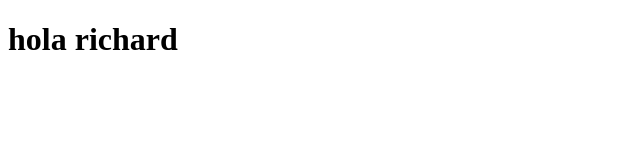
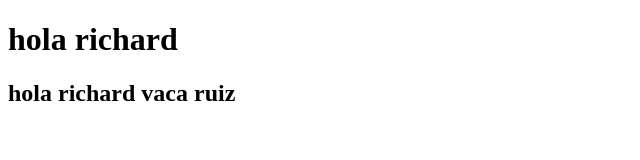
Before and after one commit to RichardVacaRuiz/segundorepositorio, a plain HTML site: page index.html in a window 1280 px wide. Shown: the whole page, without its empty margins (0-640 px from the left). Drawn offline with Linux system fonts and the light colour scheme.

Commit message:
modificacion index.html

```diff
--- a/index.html
+++ b/index.html
@@ -6,5 +6,6 @@
 </head>
 <body>
     <h1>hola richard</h1>
+    <h2>hola richard vaca ruiz</h2>
 </body>
 </html>
```
